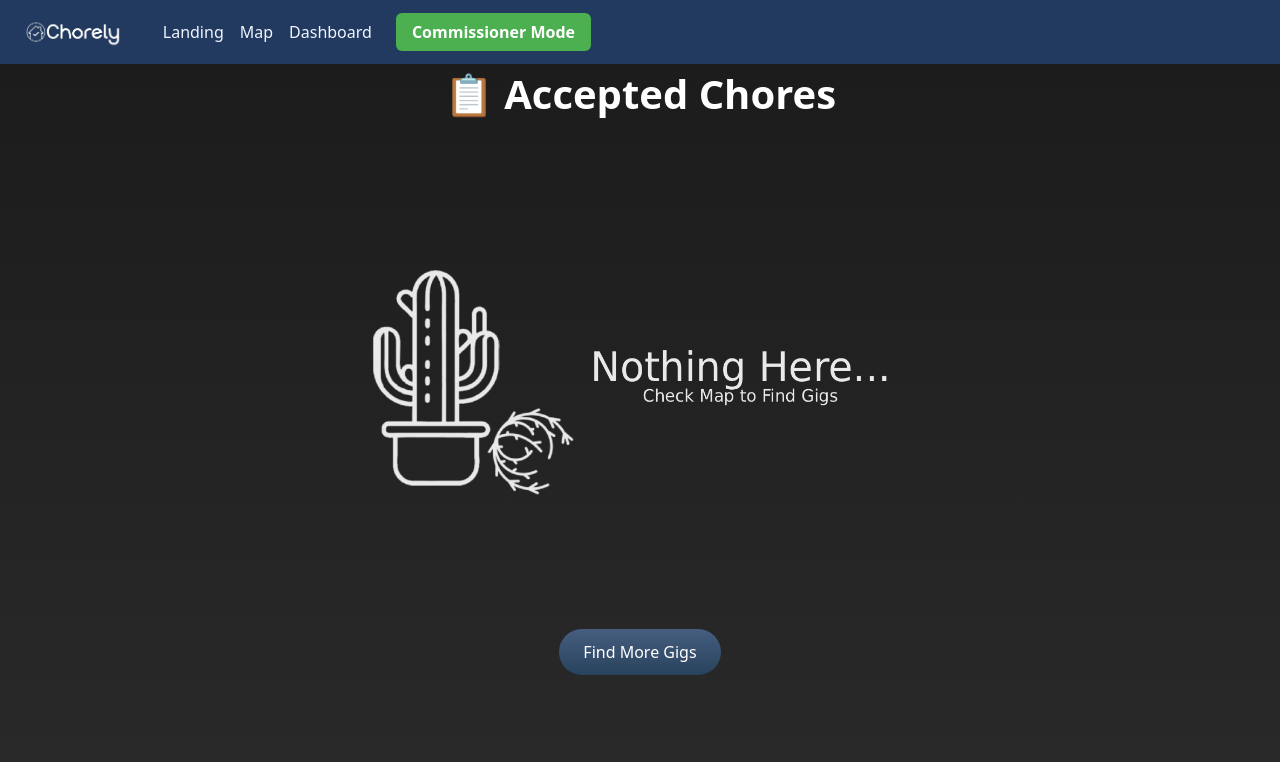
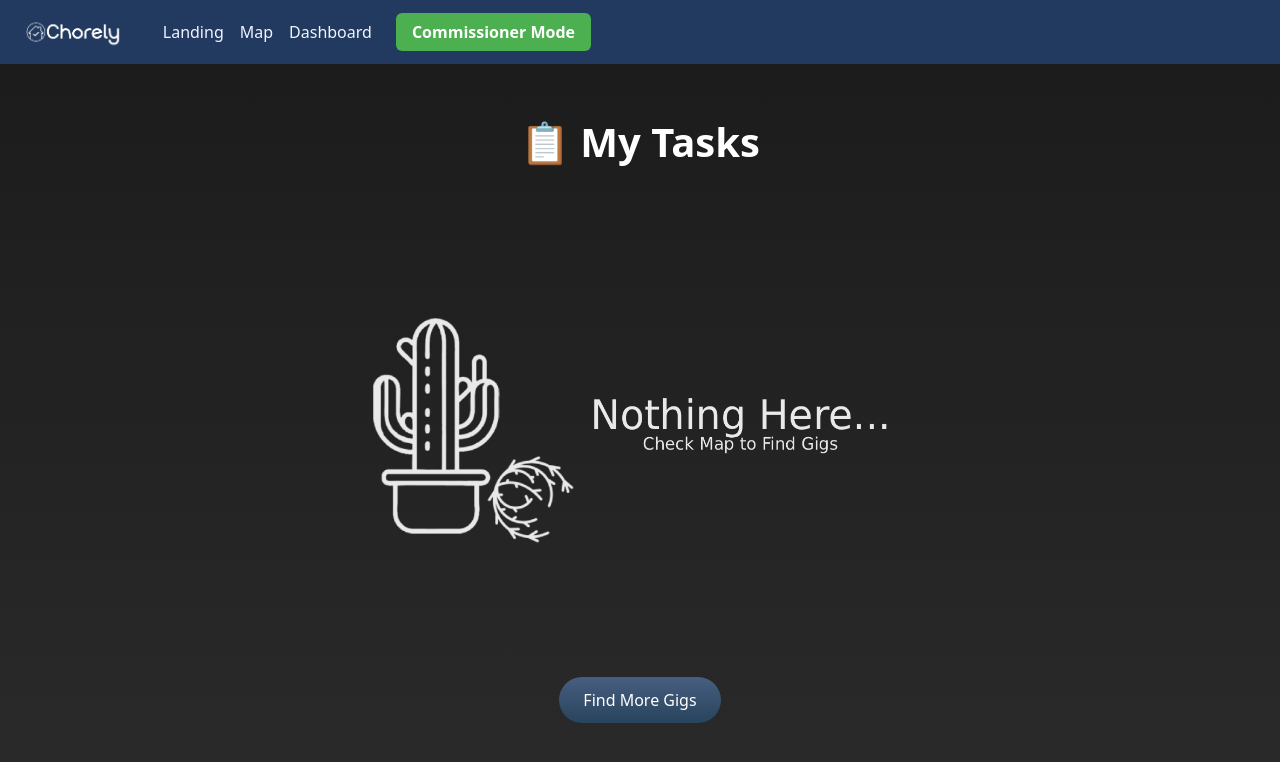
Before and after one commit to samithegde/chorely, a React (Vite) app: page /dashboard in a window 1280 px wide. Shown: the top 762 px of the page. Built offline with nearby package versions, Linux system fonts and the light colour scheme.

Commit message:
Dashboard update

```diff
--- a/src/Dashboard.tsx
+++ b/src/Dashboard.tsx
@@ -16,7 +16,8 @@ export default function Dashboard({ acceptedChores }: { acceptedChores: Pin[] })
 
   return (
     <div className="dashboard-container">
-      <h2>📋 Accepted Chores</h2>
+      <br></br><br></br>
+      <h2>📋 My Tasks</h2>
 
       {acceptedChores.length === 0 ? (
         <div className="empty-state">
```
